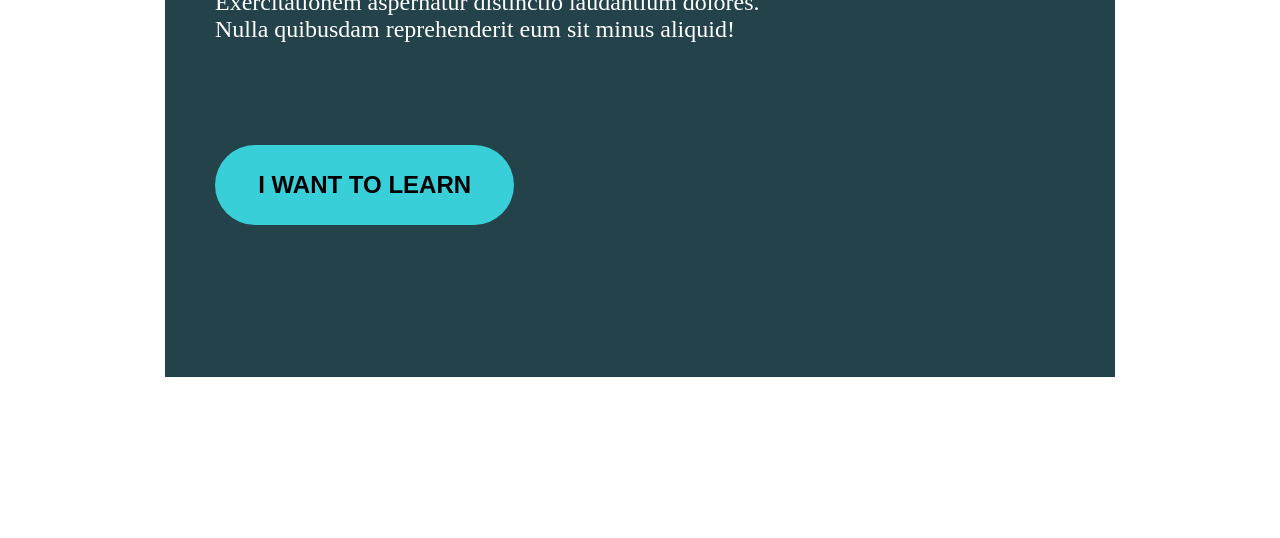
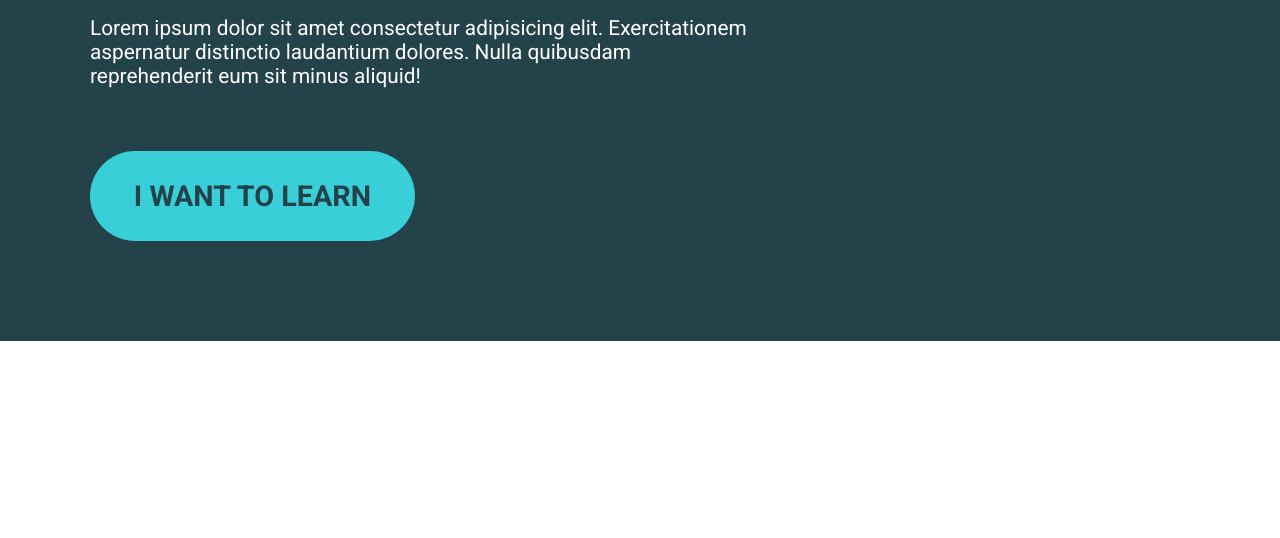
Before and after one commit to SergioMorales9616709/conquering_reponsive_layouts, a plain HTML site: page challenge03/index.html in a window 1280 px wide. Shown: the part 262-800 px from the top of the page. Drawn offline with Linux system fonts and the light colour scheme.

Commit message:
feat: resolved on course

```diff
--- a/challenge03/index.html
+++ b/challenge03/index.html
@@ -1,22 +1,31 @@
 <!DOCTYPE html>
 <html lang="en">
+
 <head>
-    <meta charset="UTF-8">
-    <meta name="viewport" content="width=device-width, initial-scale=1.0">
+    <link rel="preconnect" href="https://fonts.googleapis.com">
+<link rel="preconnect" href="https://fonts.gstatic.com" crossorigin>
+<link href="https://fonts.googleapis.com/css2?family=Roboto:wght@100;400;700&display=swap" rel="stylesheet">
+    <meta charset="UTF-8" />
+    <meta name="viewport" content="width=device-width, initial-scale=1.0" />
     <title>Day 01</title>
 
-    <link rel="stylesheet" href="style.css">
+    <link rel="stylesheet" href="style.css" />
 </head>
+
 <body>
-
-        <div class="container bg-blue">
-            <div class="intro-content">
-                <h1>Responsive layouts don’t have                    to be a struggle</h1>
-                <p>Lorem ipsum dolor sit amet consectetur adipisicing elit. Exercitationem aspernatur distinctio laudantium dolores. Nulla quibusdam reprehenderit eum sit minus aliquid!</p>
-            </div>
-            <div class="cta">
-                <a href="#">i want to learn</a>
+    <div class="hero">
+        <div class="container">
+            <div class="hero__text">
+                <h1 class="roboto-bold">Responsive layouts don’t have to be a struggle</h1>
+                <p class="roboto-regular">
+                    Lorem ipsum dolor sit amet consectetur adipisicing elit. Exercitationem
+                    aspernatur distinctio laudantium dolores. Nulla quibusdam reprehenderit
+                    eum sit minus aliquid!
+                </p>
+                <a href="#" class="btn roboto-bold">i want to learn</a>
             </div>
         </div>
+    </div>
 </body>
+
 </html>
--- a/challenge03/style.css
+++ b/challenge03/style.css
@@ -14,55 +14,65 @@
  *
  */
 
-* {
+*, *::before, *::after {
   box-sizing: border-box;
 }
 
 body {
   margin: 0;
   font-family: sans-serif;
-  font-size: 14px;
+  font-size: 1.3rem;
+}
+
+h1 {
+  font-size: 3rem;
+}
+
+.hero {
+  padding: 100px 0;
+  background-color: #23424a;
+  color: #fff;
+}
+
+.hero__text{
+  max-width: 60%;
 }
 
 .container {
-  width: 80%;
-  max-width: 950px;
+  width: 90%;
+  max-width: 1100px;
   margin: 0 auto;
-  padding: 50px;
 }
 
-.container div {
-  margin-bottom: 8rem;
+.roboto-thin {
+  font-family: "Roboto", sans-serif;
+  font-weight: 100;
+  font-style: normal;
 }
 
-.bg-blue{
-  background: #23424a;
-  color: white;
+.roboto-regular {
+  font-family: "Roboto", sans-serif;
+  font-weight: 400;
+  font-style: normal;
 }
 
-.intro-content {
-  width: 65%;
+.roboto-bold {
+  font-family: "Roboto", sans-serif;
+  font-weight: 700;
+  font-style: normal;
 }
 
-.intro-content h1 {
-  font-family: roboto-black;
-  font-size: 3rem;
-  font-weight: bold;
+.hero__text p {
+  margin-bottom: 3em;
 }
 
-.intro-content p {
-  font-family: roboto-regular;
-  font-size: 1.5rem;
-  font-weight: normal;
+.btn {
+  font-size: 1.8rem;
+  display: inline-block;
+  text-decoration: none;
+  text-transform: uppercase;
+  color: #23424a;
+  background-color: #38cfd9;
+  padding: .975em 1.521em;
+  border-radius: 100px;
 }
-
-.cta a{
-  padding: 1.1em 1.8em;
-  background-color: #38cfd9;
-  color: black;
-  text-decoration: none;
-  font-size: 1.5rem;
-  text-transform: uppercase;
-  font-weight: bold;
-  border-radius: 2.5rem;
-}
```
